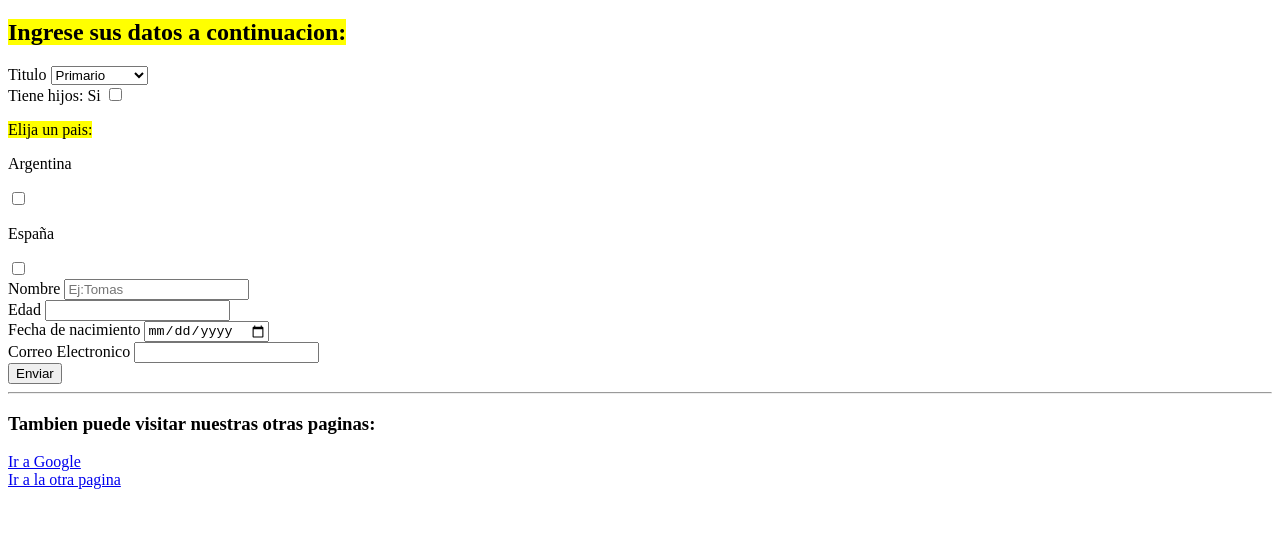
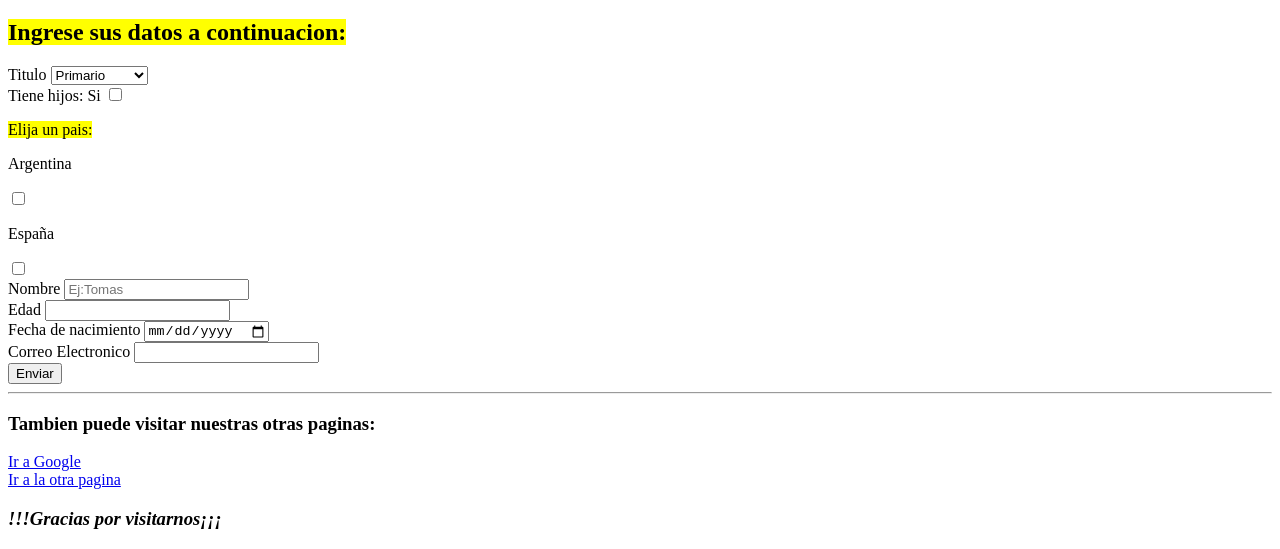
Before and after one commit to Andrenuaje/Practica_Formulario, a plain HTML site: page index.html in a window 1280 px wide. Shown: the part 566-1115 px from the top of the page. Before the commit the page ends 1063 px from the top, so only its background shows below. Drawn offline with Linux system fonts and the light colour scheme.

Commit message:
agregue un mensaje al final

```diff
--- a/index.html
+++ b/index.html
@@ -69,6 +69,12 @@
             <a href="pagina.html" target="_blank">Ir a la otra pagina</a>
           </div>
         </section>
+        <section>
+            <div>
+                <h3><i>!!!Gracias por visitarnos¡¡¡</i></h3>
+
+            </div>
+        </section>
     </footer>
 
 </body>
```
